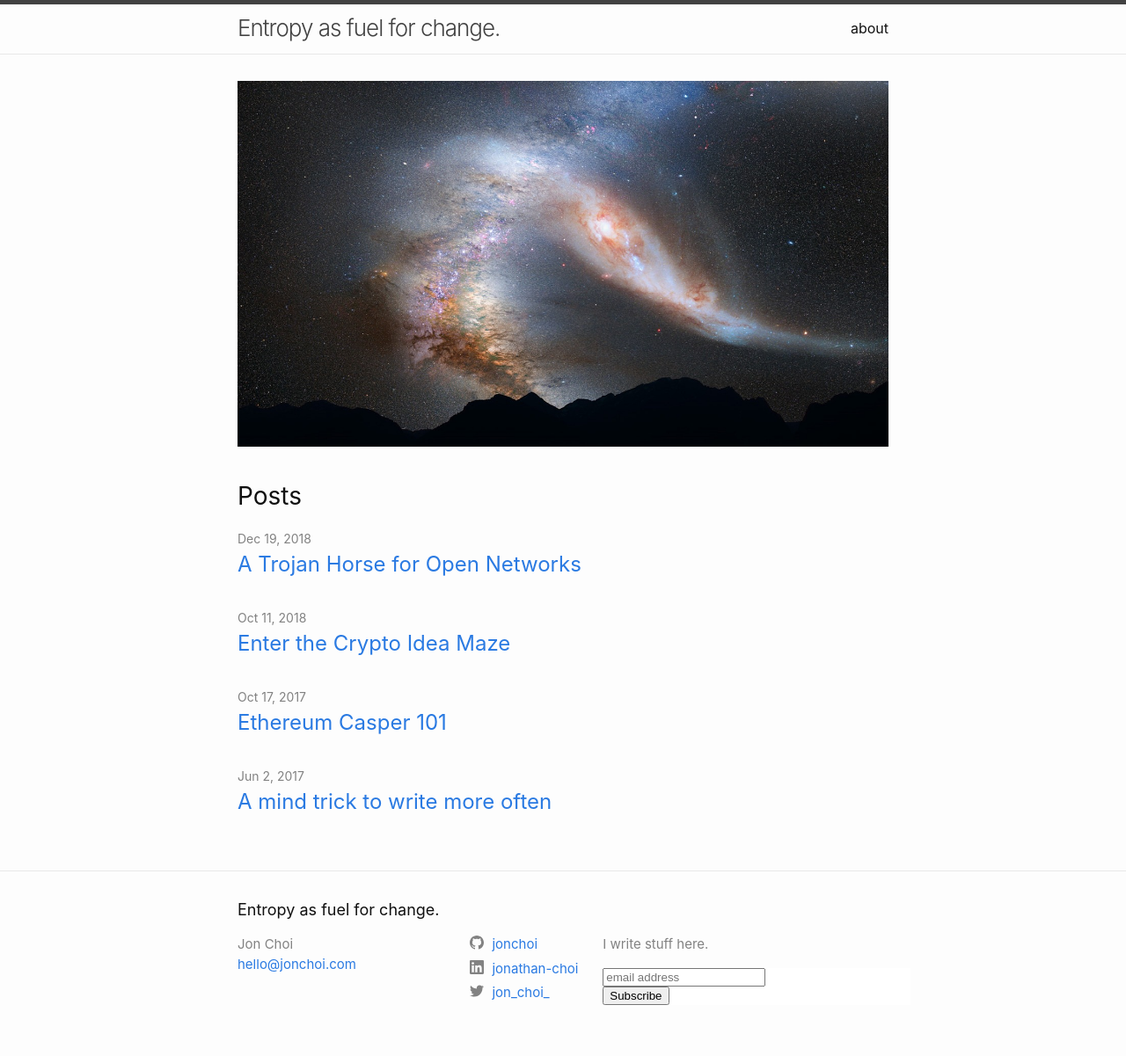
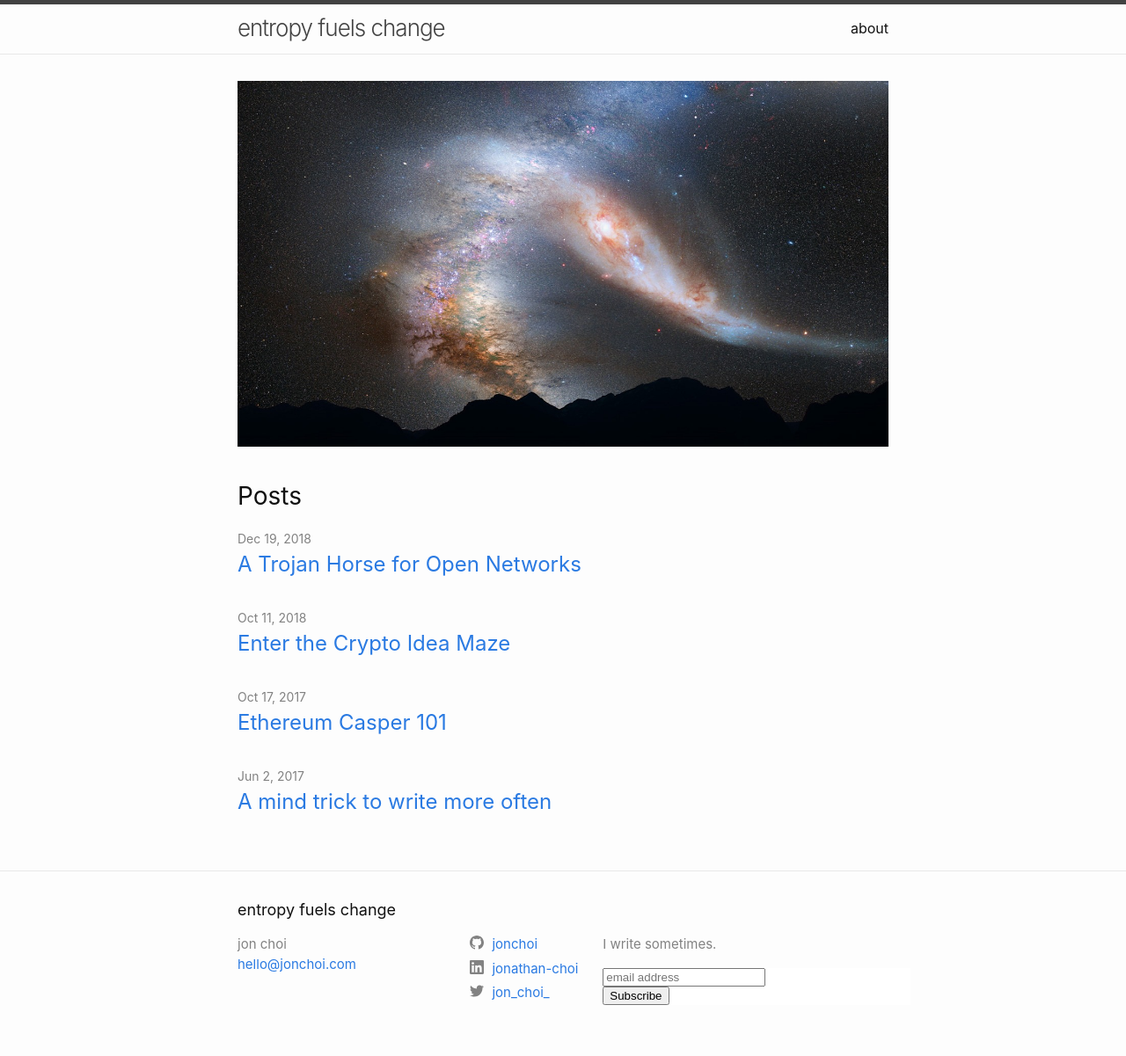
Before and after one commit to jonchoi/jon-choi.github.io, a Jekyll site: the page built from index.md, in a window 1280 px wide. Shown: the whole page at 88% size. Built offline with Jekyll 4.4.1, drawn with Linux system fonts in a browser that asks for light colours; comment, search, counter and statistics services are not loaded.

Commit message:
Change title and tagline.

```diff
--- a/_config.yml
+++ b/_config.yml
@@ -1,9 +1,9 @@
-title: Entropy as fuel for change.
-author: Jon Choi
+title: entropy fuels change
+author: jon choi
 email: hello@jonchoi.com
 url: "https://jonchoi.com"
 description: > # this means to ignore newlines until "twitter_username:"
-  I write stuff here.
+  I write sometimes.
 
 # social links
 twitter_username: jon_choi_
```
